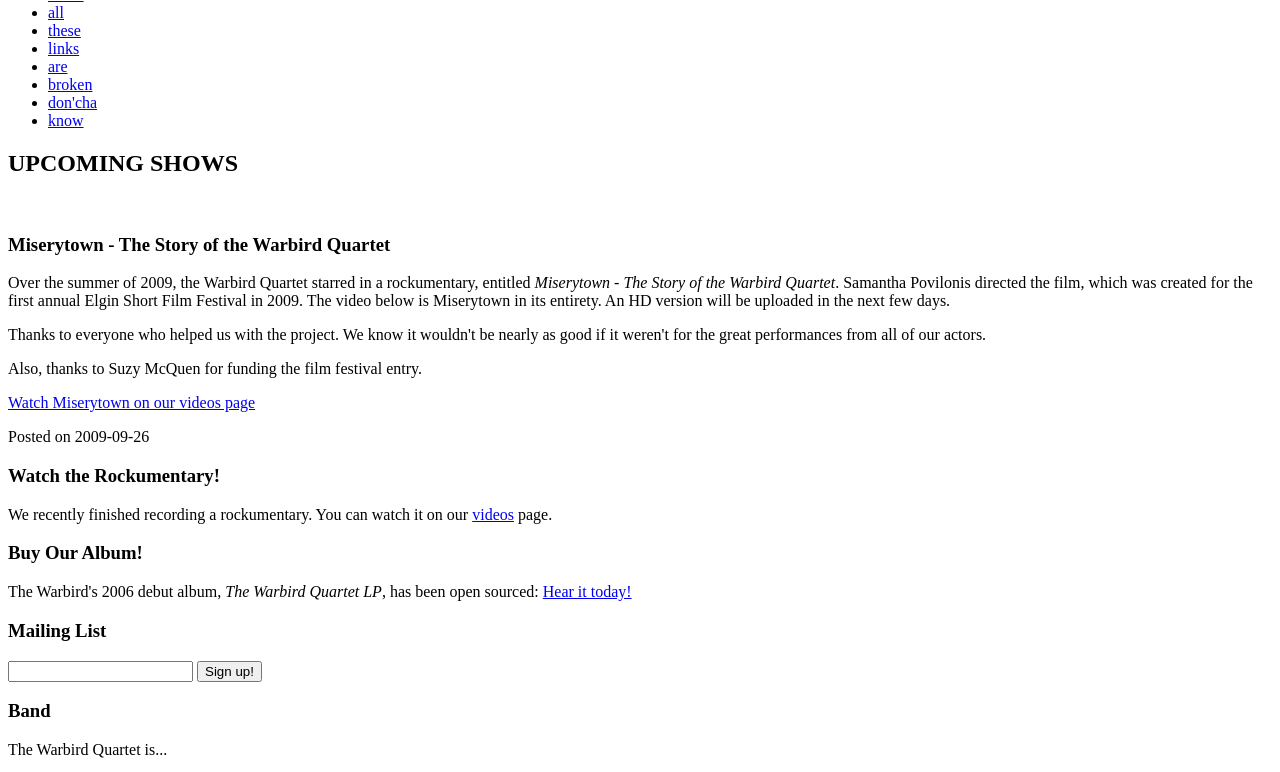
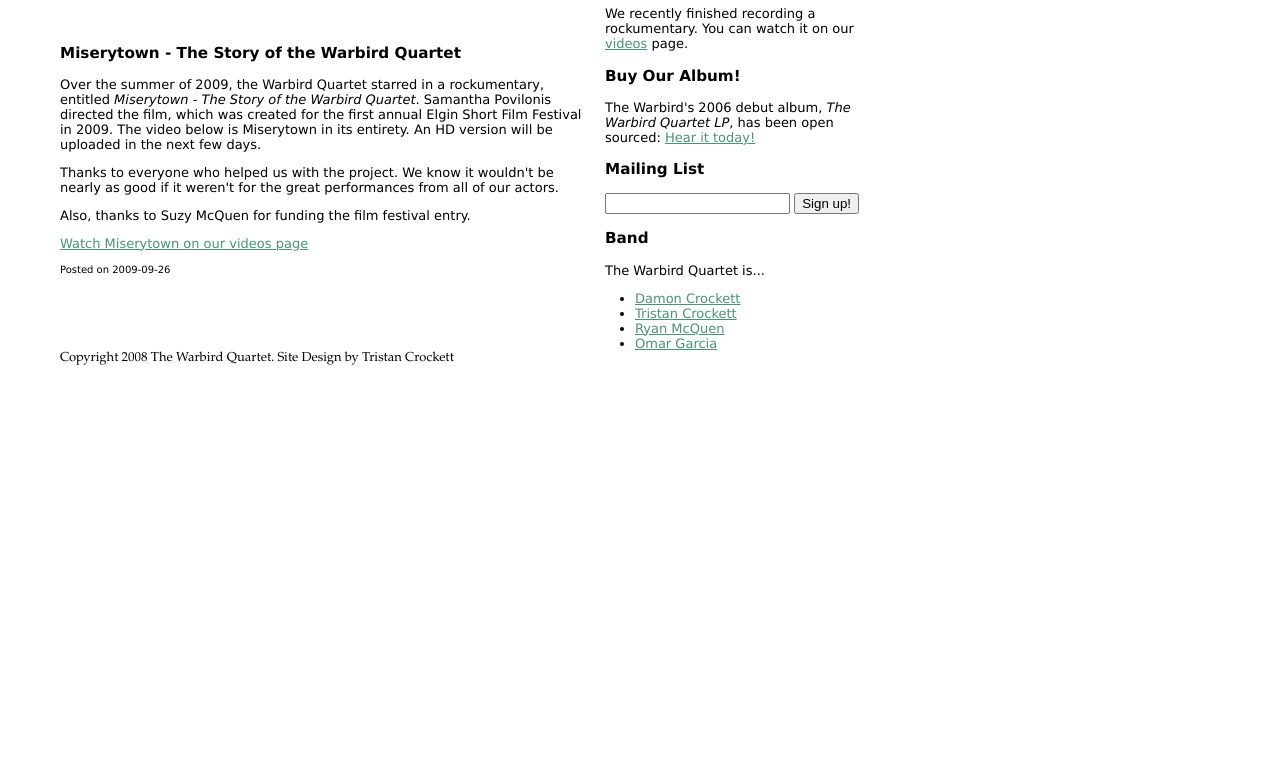
Before and after one commit to warbirdquartet/warbirdquartet.github.io, a plain HTML site: page index.html in a window 1280 px wide. Shown: the part 317-1089 px from the top of the page. After the commit the page ends 800 px from the top, so only its background shows below. Drawn offline with Linux system fonts and the light colour scheme.

Commit message:
fix css link

```diff
--- a/index.html
+++ b/index.html
@@ -1,7 +1,7 @@
 <!doctype html>
 <html>
 <head>
-  <link type="text/css" href="style.css">
+  <link rel="stylesheet" type="text/css" href="style.css">
 </head>
 <body>
 <div id="wrap">
```
